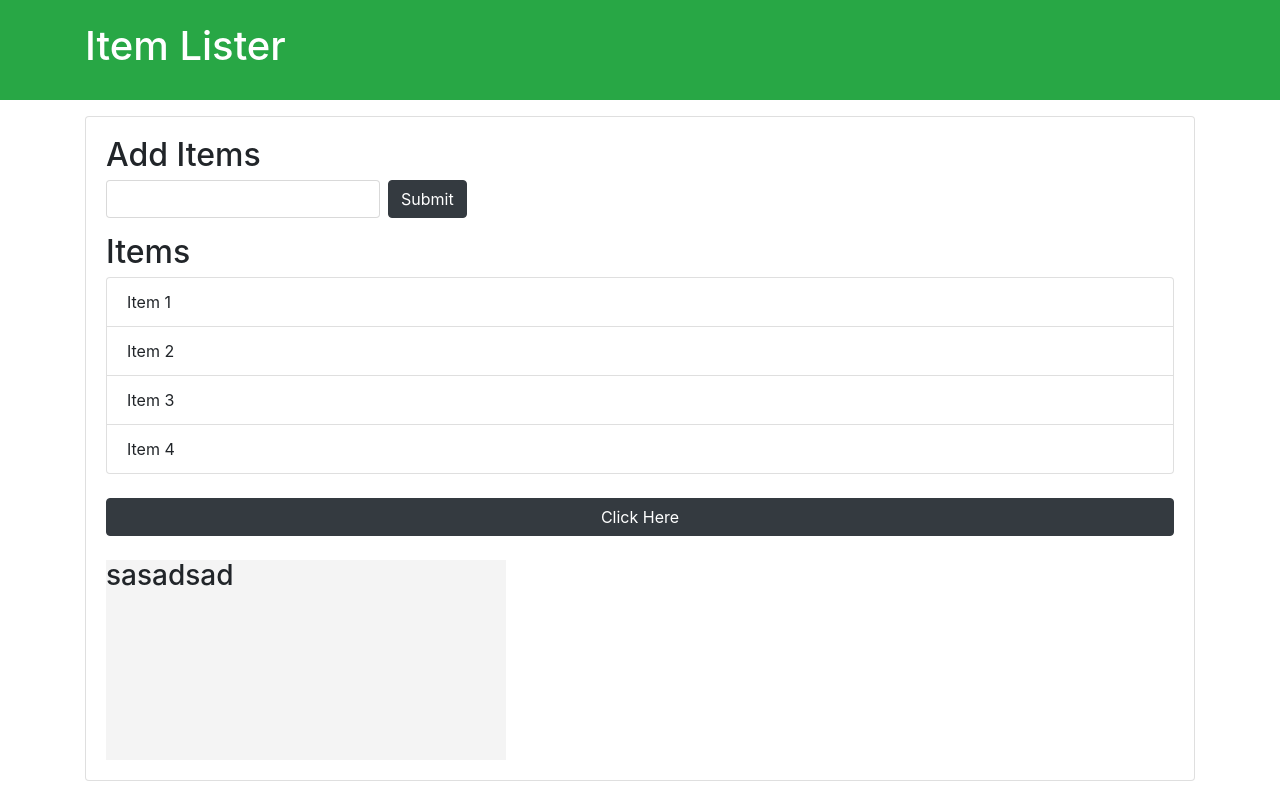
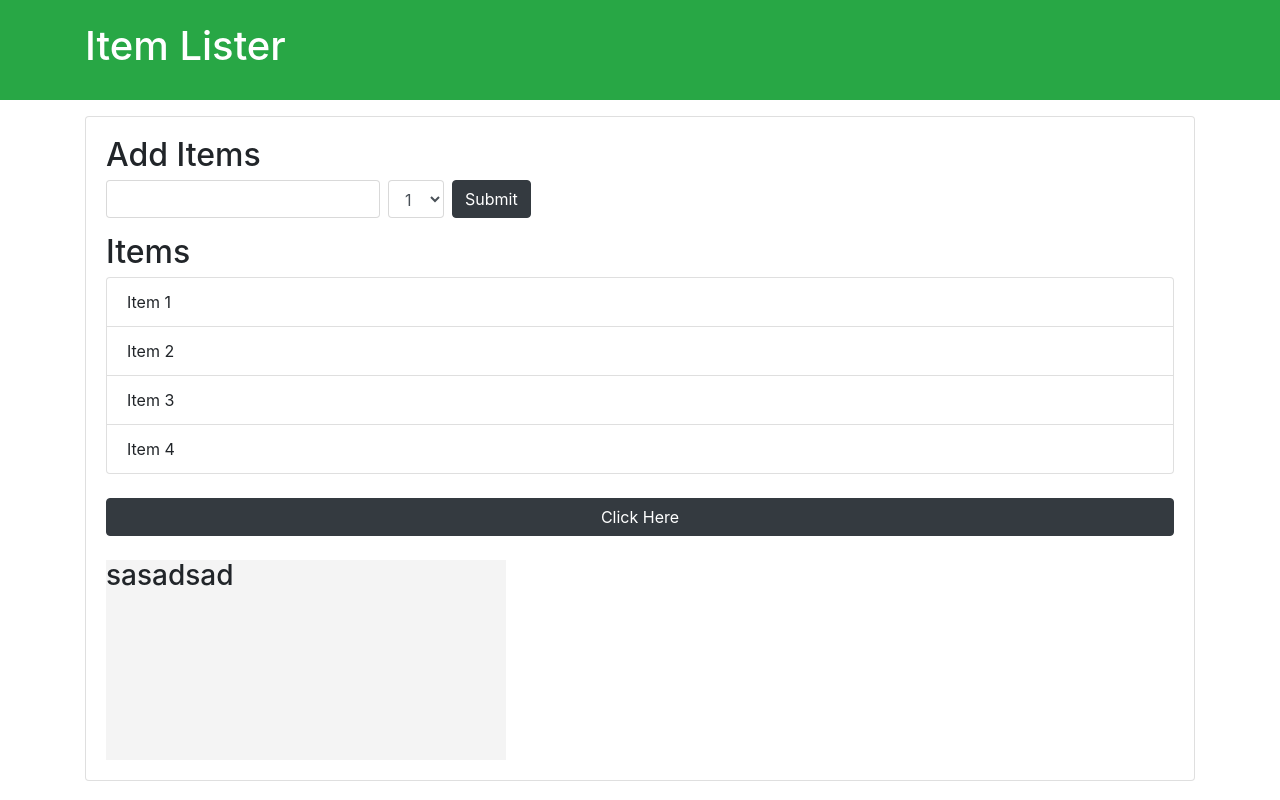
Before and after one commit to maksymko658/js, a plain HTML site: page index.html in a window 1280 px wide. Drawn offline with nearby package versions, Linux system fonts and the light colour scheme.

Commit message:
finish 3 coourse

```diff
--- a/index.html
+++ b/index.html
@@ -18,6 +18,11 @@
     <h2 class="title">Add Items</h2>
     <form class="form-inline mb-3">
       <input type="text" class="form-control mr-2">
+      <select class="form-control mr-2">
+        <option value="1">1</option>
+        <option value="2">2</option>
+        <option value="3">3</option>
+      </select>
       <input type="submit" class="btn btn-dark" value="Submit">
     </form>
     <h2 class="title">Items</h2>
```
